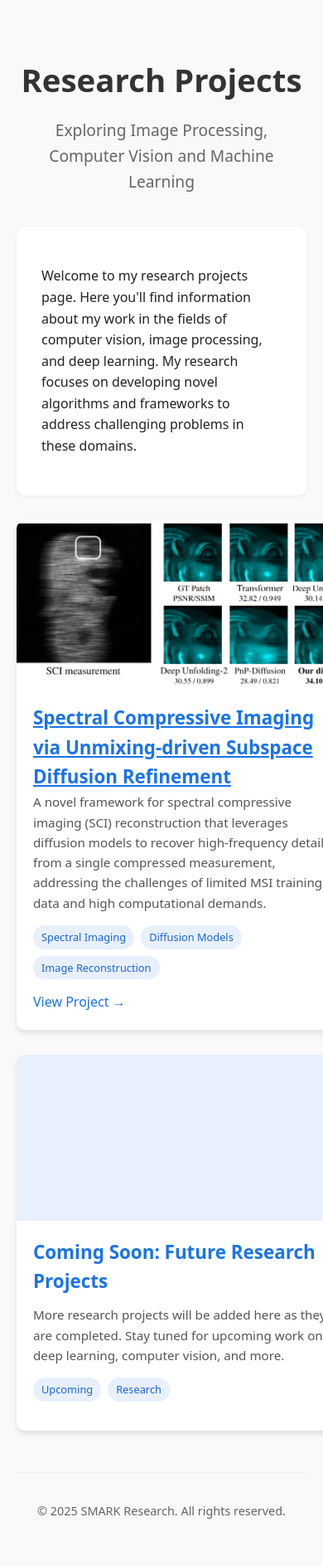
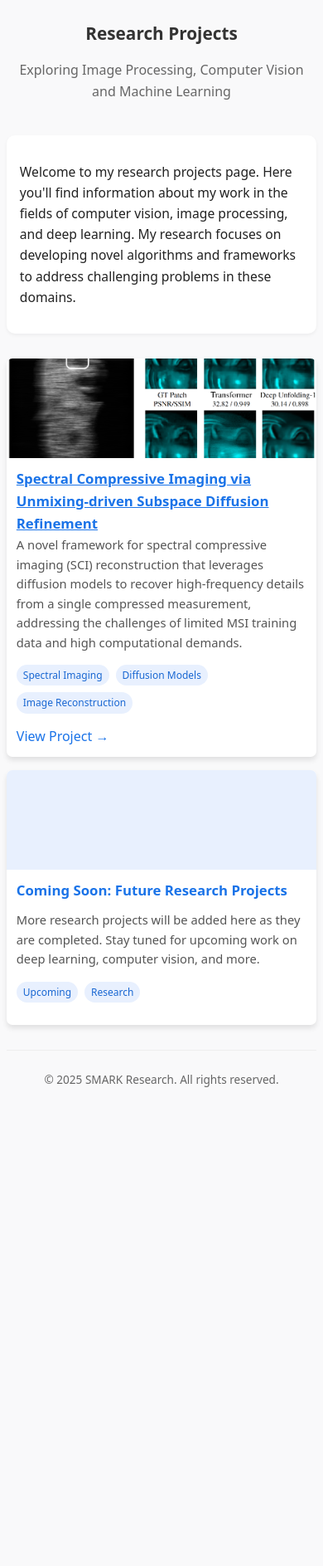
Before and after one commit to SMARK2022/SMARK2022.github.io, a Jekyll site: the page project/index.html, which Jekyll copies as it is, in a window 390 px wide. Shown: the whole page at 83% size. Built offline with Jekyll 4.4.1, drawn with Linux system fonts in a browser that asks for light colours; after the commit the page ends 1335 px from its top, so only the background shows below that.

Commit message:
新增响应式设计，优化移动设备上的样式和布局

```diff
--- a/project/index.html
+++ b/project/index.html
@@ -128,6 +128,51 @@
             color: #666;
             font-size: 0.9rem;
         }
+
+        @media (max-width: 600px) {
+            .container {
+                padding: 10px 2vw;
+            }
+            h1 {
+                font-size: 1.3rem;
+            }
+            .subtitle {
+                font-size: 1rem;
+            }
+            .intro-section {
+                padding: 16px;
+                font-size: 0.98rem;
+            }
+            .projects-grid {
+                grid-template-columns: 1fr;
+                gap: 16px;
+                margin-top: 16px;
+            }
+            .project-card {
+                border-radius: 7px;
+            }
+            .project-image {
+                height: 120px;
+            }
+            .project-content {
+                padding: 12px;
+            }
+            .project-title {
+                font-size: 1.05rem;
+            }
+            .project-description {
+                font-size: 0.92rem;
+            }
+            .tag {
+                font-size: 0.75rem;
+                padding: 3px 8px;
+            }
+            footer {
+                font-size: 0.85rem;
+                margin-top: 30px;
+                padding-top: 10px;
+            }
+        }
     </style>
 </head>
 
```
Also changed, not shown: project/PSR-SCI/style.css (+68 -0 lines).
